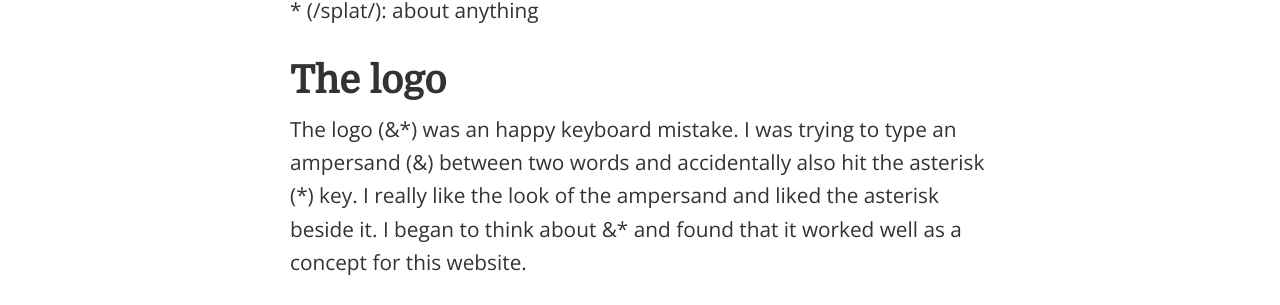
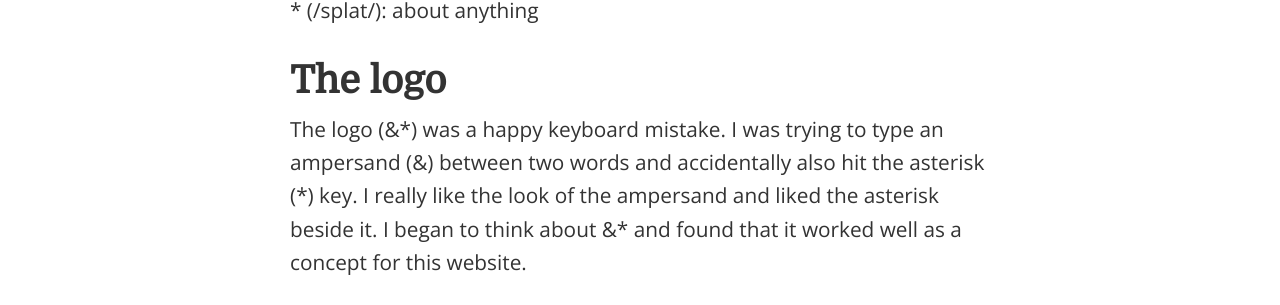
Before and after one commit to andsplat/benwfey, a Jekyll site: the page built from about/index.html, in a window 1280 px wide. Shown: the part 490-795 px from the top of the page. Built offline with Jekyll 4.4.1, drawn with Linux system fonts in a browser that asks for light colours.

```diff
--- a/about/index.html
+++ b/about/index.html
@@ -12,7 +13,7 @@ title: about | andsplat, a blog by Ben W. Fey
 	<p class="no-margin">&amp; (/and/): an ongoing conversation</p>
 	<p class="no-margin">&#42; (/splat/): about anything</p>
 	<h2>The logo</h2>
-	<p>The logo (&*) was an happy keyboard mistake. I was trying to type an ampersand (&) between two words and accidentally also hit the asterisk (*) key. I really like the look of the ampersand and liked the asterisk beside it. I began to think about &* and found that it worked well as a concept for this website.</p>
+	<p>The logo (&*) was a happy keyboard mistake. I was trying to type an ampersand (&) between two words and accidentally also hit the asterisk (*) key. I really like the look of the ampersand and liked the asterisk beside it. I began to think about &* and found that it worked well as a concept for this website.</p>
 	<h3>The ampersand</h3>
 	<p>The ampersand is a way to show that this website is only part of the conversation. There are ideas, concepts, questions that happen before and after the posts on this blog. This is the middle of the conversation.</p>
 	<h3>The asterisk</h3>
```
Also changed, not shown: other parts of about/index.html (+2 -1 lines).
